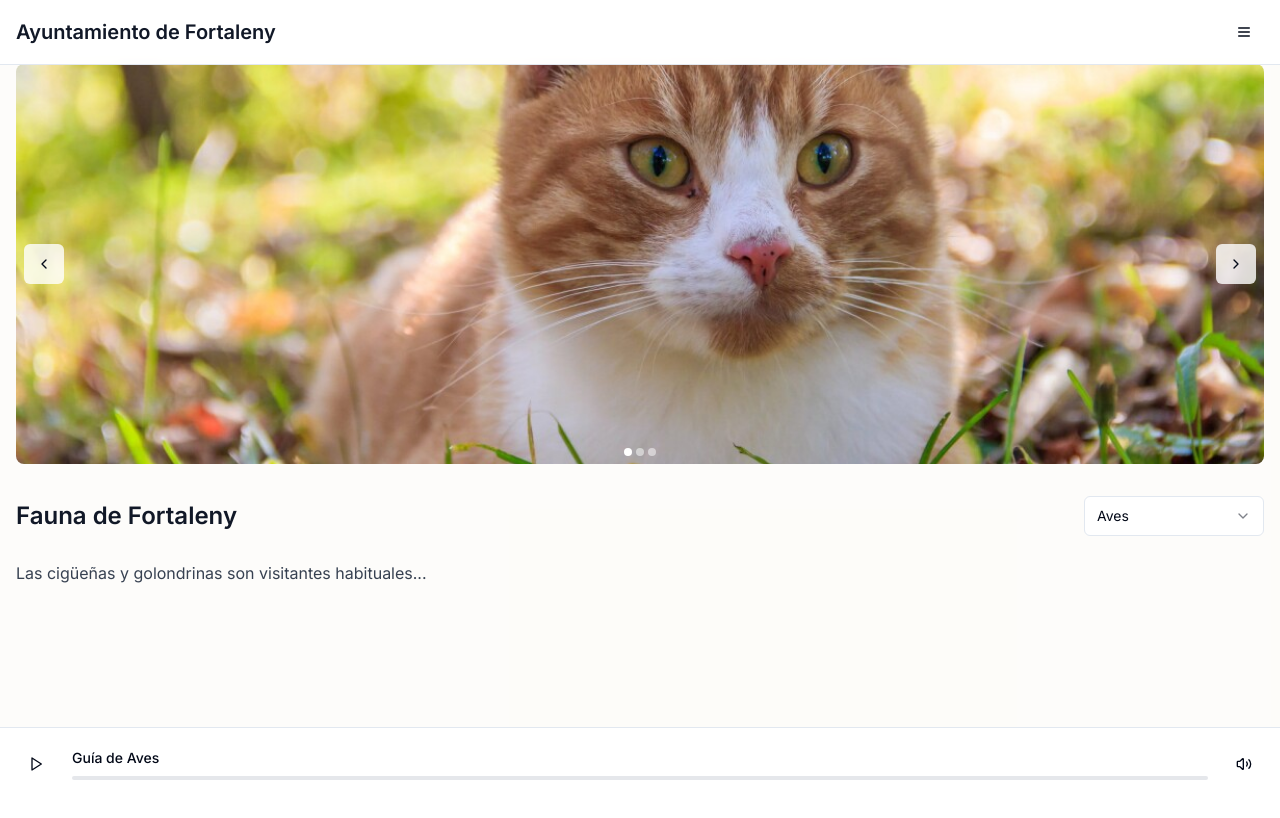
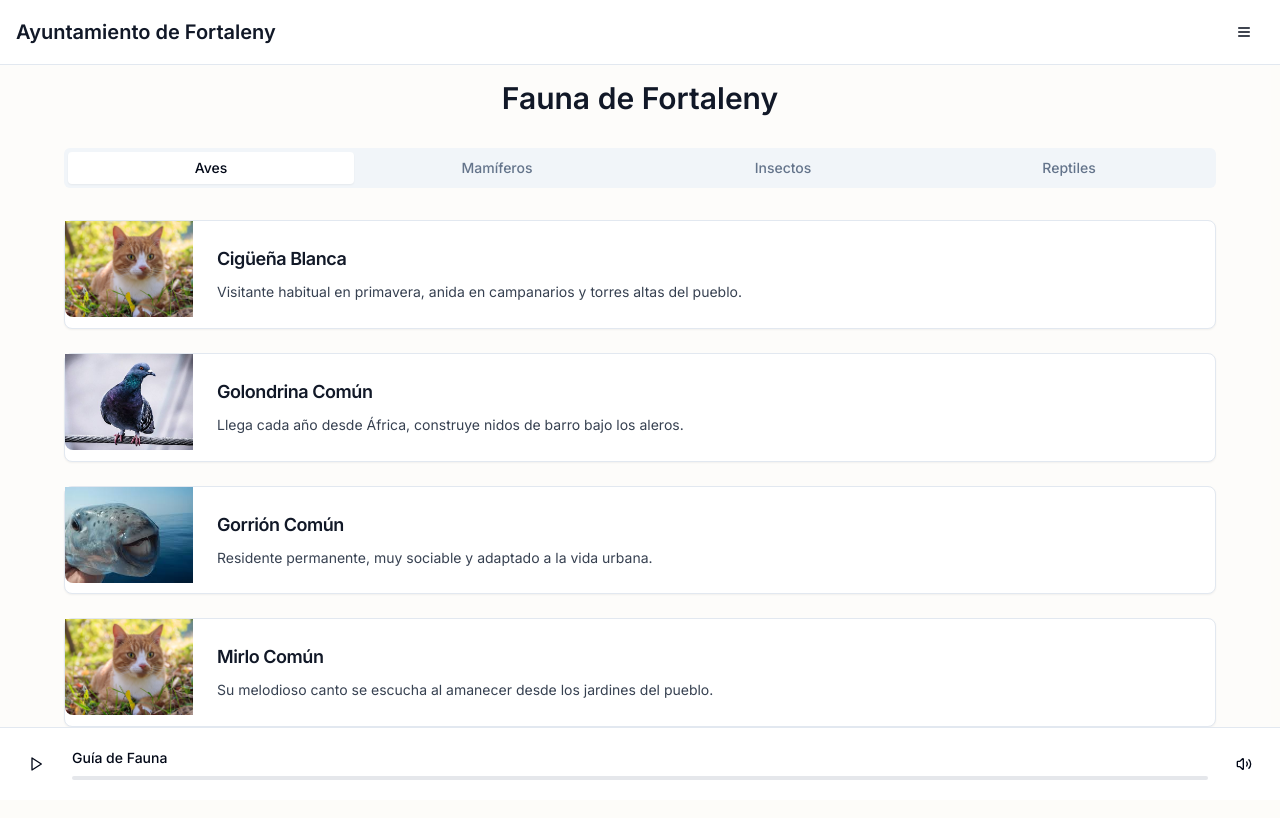
Before and after one commit to Fortaleny/fortalenyweb, a React (Vite) app: page /fauna in a window 1280 px wide. Shown: the top 818 px of the page. Built offline with nearby package versions, Linux system fonts and the light colour scheme.

Commit message:
feat: Replace fauna page content with tabbed explorer
Replaces the carousel, title, description, and dropdown on the Fauna page with a tabbed explorer interface. Each tab displays content in an Apple card-like format.

```diff
--- a/src/pages/Fauna.tsx
+++ b/src/pages/Fauna.tsx
@@ -1,67 +1,169 @@
 
-import { useState } from "react";
 import Header from "@/components/Header";
-import ImageCarousel from "@/components/ImageCarousel";
 import AudioPlayer from "@/components/AudioPlayer";
 import {
-  Select,
-  SelectContent,
-  SelectItem,
-  SelectTrigger,
-  SelectValue,
-} from "@/components/ui/select";
+  Tabs,
+  TabsContent,
+  TabsList,
+  TabsTrigger,
+} from "@/components/ui/tabs";
+import {
+  Card,
+  CardContent,
+  CardDescription,
+  CardHeader,
+  CardTitle,
+} from "@/components/ui/card";
 
-const faunaImages = [
-  { url: "/fauna/fauna1.jpg", alt: "Fauna1" },
-  { url: "/fauna/fauna2.jpg", alt: "Fauna2" },
-  { url: "/fauna/fauna3.jpg", alt: "Fauna3" },
-];
-
-const sections = {
-  title: "Fauna de Fortaleny",
-  types: ["Aves", "Mamíferos", "Insectos"],
-  content: {
-    "Aves": "Las cigüeñas y golondrinas son visitantes habituales...",
-    "Mamíferos": "Los conejos y zorros habitan en nuestros bosques...",
-    "Insectos": "Las mariposas y abejas son fundamentales para nuestro ecosistema...",
-  }
+const faunaData = {
+  "Aves": [
+    {
+      id: 1,
+      title: "Cigüeña Blanca",
+      description: "Visitante habitual en primavera, anida en campanarios y torres altas del pueblo.",
+      image: "/fauna/fauna1.jpg"
+    },
+    {
+      id: 2,
+      title: "Golondrina Común",
+      description: "Llega cada año desde África, construye nidos de barro bajo los aleros.",
+      image: "/fauna/fauna2.jpg"
+    },
+    {
+      id: 3,
+      title: "Gorrión Común",
+      description: "Residente permanente, muy sociable y adaptado a la vida urbana.",
+      image: "/fauna/fauna3.jpg"
+    },
+    {
+      id: 4,
+      title: "Mirlo Común",
+      description: "Su melodioso canto se escucha al amanecer desde los jardines del pueblo.",
+      image: "/fauna/fauna1.jpg"
+    }
+  ],
+  "Mamíferos": [
+    {
+      id: 1,
+      title: "Conejo de Monte",
+      description: "Habita en los matorrales cercanos, muy activo durante el crepúsculo.",
+      image: "/fauna/fauna2.jpg"
+    },
+    {
+      id: 2,
+      title: "Zorro Común",
+      description: "Cazador nocturno que se aproxima al pueblo en busca de alimento.",
+      image: "/fauna/fauna3.jpg"
+    },
+    {
+      id: 3,
+      title: "Murciélago Común",
+      description: "Controla la población de insectos volando al atardecer.",
+      image: "/fauna/fauna1.jpg"
+    }
+  ],
+  "Insectos": [
+    {
+      id: 1,
+      title: "Mariposa Monarca",
+      description: "Polinizadora esencial, vuela entre las flores silvestres de los campos.",
+      image: "/fauna/fauna2.jpg"
+    },
+    {
+      id: 2,
+      title: "Abeja Melífera",
+      description: "Fundamental para la polinización de cultivos y plantas ornamentales.",
+      image: "/fauna/fauna3.jpg"
+    },
+    {
+      id: 3,
+      title: "Libélula Azul",
+      description: "Habita cerca de fuentes y acequias, cazadora eficaz de mosquitos.",
+      image: "/fauna/fauna1.jpg"
+    },
+    {
+      id: 4,
+      title: "Grillo de Campo",
+      description: "Su característico canto nocturno forma parte de la banda sonora rural.",
+      image: "/fauna/fauna2.jpg"
+    }
+  ],
+  "Reptiles": [
+    {
+      id: 1,
+      title: "Lagarto Común",
+      description: "Reptil inofensivo que toma el sol en muros y rocas durante el día.",
+      image: "/fauna/fauna3.jpg"
+    },
+    {
+      id: 2,
+      title: "Gecko Común",
+      description: "Pequeño reptil nocturno que habita en grietas de paredes antiguas.",
+      image: "/fauna/fauna1.jpg"
+    },
+    {
+      id: 3,
+      title: "Culebra de Escalera",
+      description: "Serpiente no venenosa que controla poblaciones de roedores.",
+      image: "/fauna/fauna2.jpg"
+    }
+  ]
 };
 
 const Fauna = () => {
-  const [selectedType, setSelectedType] = useState(sections.types[0]);
-
   return (
     <div className="min-h-screen bg-[#E9DDC8]/10 overflow-hidden relative">
       <Header />
 
-      <main className="container mx-auto px-4 pt-16 pb-24">
-        <section className="mb-16 scroll-mt-20">
-          <ImageCarousel images={faunaImages} />
-          <div className="mt-8">
-            <div className="flex items-center justify-between mb-6">
-              <h2 className="text-2xl font-semibold text-gray-900 animate-fade-in">{sections.title}</h2>
-              <Select value={selectedType} onValueChange={setSelectedType}>
-                <SelectTrigger className="w-[180px]">
-                  <SelectValue />
-                </SelectTrigger>
-                <SelectContent>
-                  {sections.types.map((type) => (
-                    <SelectItem key={type} value={type}>
-                      {type}
-                    </SelectItem>
+      <main className="container mx-auto px-4 pt-20 pb-24">
+        <div className="max-w-6xl mx-auto">
+          <h1 className="text-3xl font-semibold text-gray-900 mb-8 text-center animate-fade-in">
+            Fauna de Fortaleny
+          </h1>
+
+          <Tabs defaultValue="Aves" className="w-full">
+            <TabsList className="grid w-full grid-cols-2 md:grid-cols-4 mb-8">
+              <TabsTrigger value="Aves" className="text-sm">Aves</TabsTrigger>
+              <TabsTrigger value="Mamíferos" className="text-sm">Mamíferos</TabsTrigger>
+              <TabsTrigger value="Insectos" className="text-sm">Insectos</TabsTrigger>
+              <TabsTrigger value="Reptiles" className="text-sm">Reptiles</TabsTrigger>
+            </TabsList>
+
+            {Object.entries(faunaData).map(([category, animals]) => (
+              <TabsContent key={category} value={category} className="animate-fade-in">
+                <div className="grid gap-4 md:gap-6">
+                  {animals.map((animal) => (
+                    <Card key={animal.id} className="transition-all duration-200 hover:shadow-md">
+                      <CardContent className="p-0">
+                        <div className="flex flex-col sm:flex-row">
+                          <div className="w-full sm:w-32 h-32 sm:h-24 flex-shrink-0">
+                            <img
+                              src={animal.image}
+                              alt={animal.title}
+                              className="w-full h-full object-cover rounded-t-lg sm:rounded-l-lg sm:rounded-t-none"
+                            />
+                          </div>
+                          <div className="flex-1 p-4 sm:p-6">
+                            <CardTitle className="text-lg mb-2 text-gray-900">
+                              {animal.title}
+                            </CardTitle>
+                            <CardDescription className="text-gray-700 leading-relaxed">
+                              {animal.description}
+                            </CardDescription>
+                          </div>
+                        </div>
+                      </CardContent>
+                    </Card>
                   ))}
-                </SelectContent>
-              </Select>
-            </div>
-            <p key={selectedType} className="text-gray-700 leading-relaxed animate-fade-in">
-              {sections.content[selectedType]}
-            </p>
-          </div>
-        </section>
+                </div>
+              </TabsContent>
+            ))}
+          </Tabs>
+        </div>
       </main>
 
       <AudioPlayer
-        audioTitle={`Guía de ${selectedType}`}
+        audioTitle="Guía de Fauna"
         audioSrc="/fauna.m4a"
       />
     </div>
```
